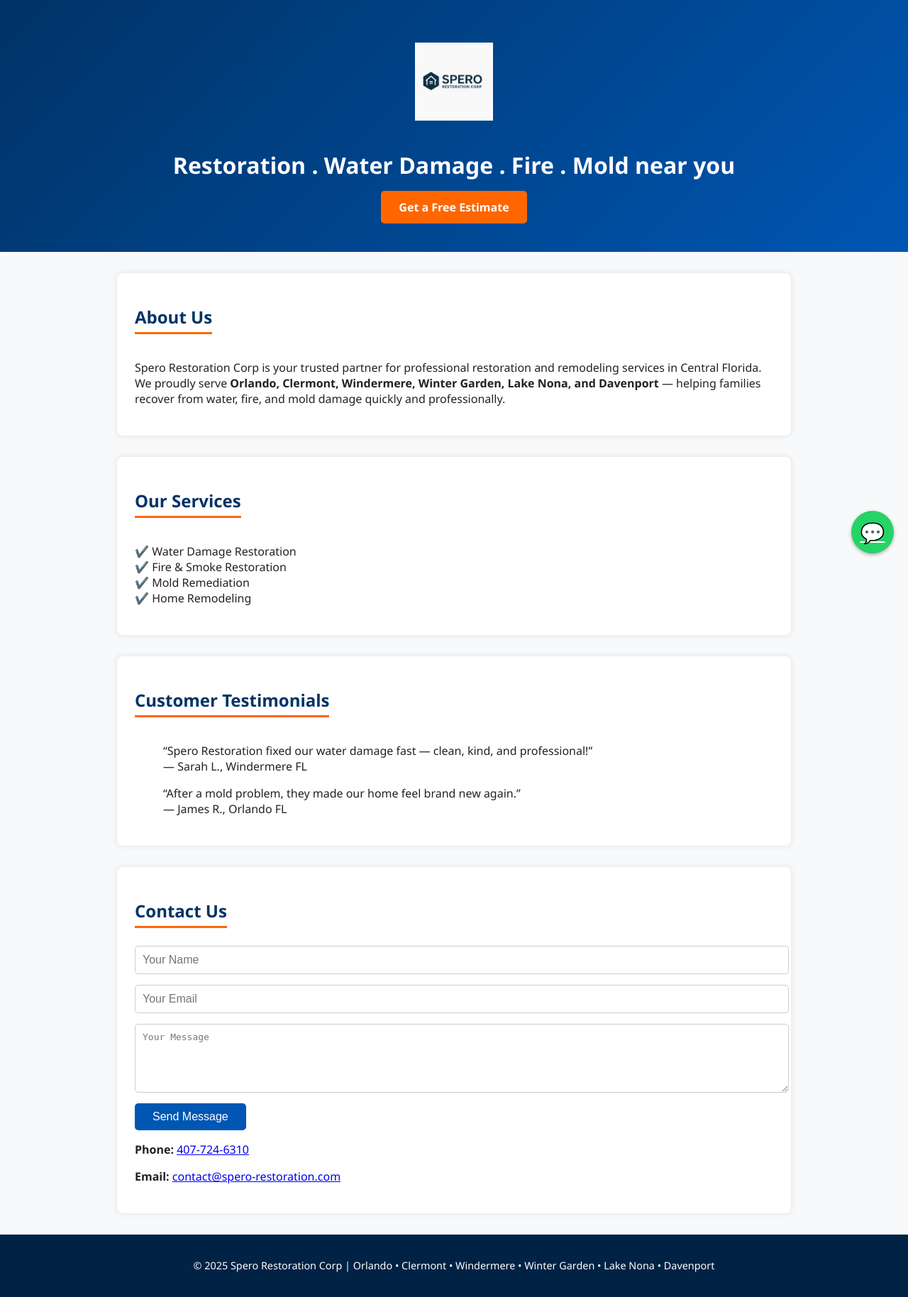
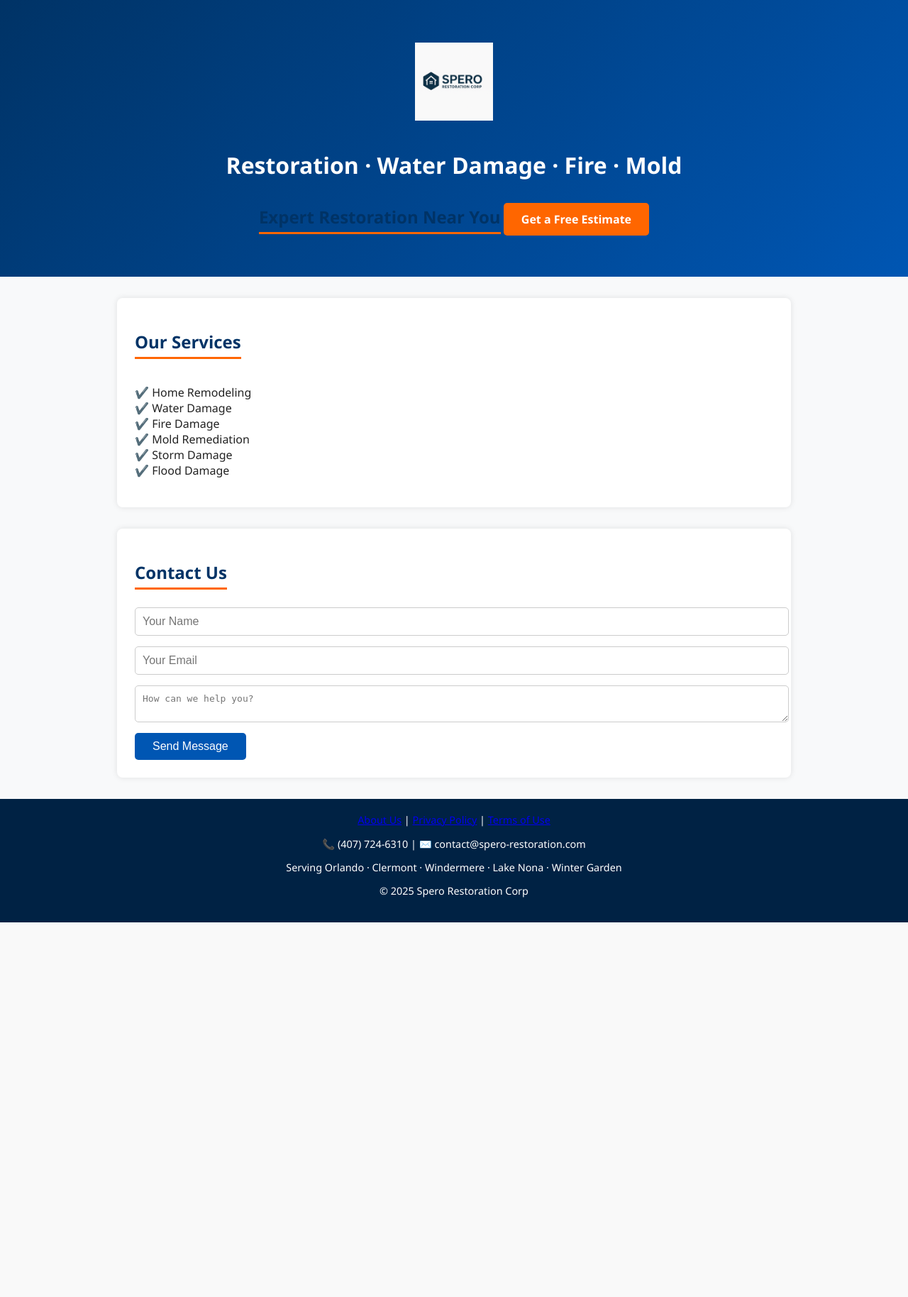
Before and after one commit to ROBERTOMAFFRA/spero-website, a Flask app: page / in a window 1280 px wide. Shown: the whole page at 71% size. After the commit the page ends 1300 px from the top, so only its background shows below. Run offline with Flask 3, Linux system fonts and the light colour scheme.

Commit message:
Update index.html

```diff
--- a/templates/index.html
+++ b/templates/index.html
@@ -3,58 +3,50 @@
 <head>
   <meta charset="UTF-8">
   <meta name="viewport" content="width=device-width, initial-scale=1.0">
-  <title>Spero Restoration Corp | Water, Fire & Mold Experts</title>
-  <meta name="description" content="Spero Restoration Corp - Professional restoration and remodeling services in Orlando, Clermont, Windermere, Lake Nona, and Davenport. Water Damage, Fire, and Mold specialists.">
+  <title>Spero Restoration Corp | Water, Fire & Mold Damage Experts</title>
+  <meta name="description" content="Spero Restoration Corp provides expert restoration and remodeling services in Orlando, Clermont, and surrounding areas. Specialists in water, fire, and mold damage repair.">
   <link rel="stylesheet" href="{{ url_for('static', filename='style.css') }}">
-  <link rel="icon" type="image/png" href="{{ url_for('static', filename='favicon.ico') }}">
+  <link rel="icon" href="{{ url_for('static', filename='favicon.png') }}" type="image/png">
 </head>
 <body>
-
-  <header>
+  <header class="hero">
     <img src="{{ url_for('static', filename='logo.png') }}" alt="Spero Restoration Logo" class="logo">
-    <h1>Restoration . Water Damage . Fire . Mold near you</h1>
+    <h1>Restoration · Water Damage · Fire · Mold</h1>
+    <h2>Expert Restoration Near You</h2>
     <a href="#contact" class="cta-button">Get a Free Estimate</a>
   </header>
 
-  <section>
-    <h2>About Us</h2>
-    <p>Spero Restoration Corp is your trusted partner for professional restoration and remodeling services in Central Florida. We proudly serve <strong>Orlando, Clermont, Windermere, Winter Garden, Lake Nona, and Davenport</strong> — helping families recover from water, fire, and mold damage quickly and professionally.</p>
-  </section>
-
-  <section>
+  <section class="services">
     <h2>Our Services</h2>
     <ul>
-      <li>Water Damage Restoration</li>
-      <li>Fire & Smoke Restoration</li>
+      <li>Home Remodeling</li>
+      <li>Water Damage</li>
+      <li>Fire Damage</li>
       <li>Mold Remediation</li>
-      <li>Home Remodeling</li>
+      <li>Storm Damage</li>
+      <li>Flood Damage</li>
     </ul>
   </section>
 
-  <section>
-    <h2>Customer Testimonials</h2>
-    <blockquote>“Spero Restoration fixed our water damage fast — clean, kind, and professional!”<br>— Sarah L., Windermere FL</blockquote>
-    <blockquote>“After a mold problem, they made our home feel brand new again.”<br>— James R., Orlando FL</blockquote>
-  </section>
-
-  <section id="contact">
+  <section id="contact" class="contact-form">
     <h2>Contact Us</h2>
-    <form action="/send_email" method="POST" autocomplete="off">
+    <form action="/contact" method="POST" autocomplete="off">
       <input type="text" name="name" placeholder="Your Name" required>
       <input type="email" name="email" placeholder="Your Email" required>
-      <textarea name="message" placeholder="Your Message" rows="5" required></textarea>
+      <textarea name="message" placeholder="How can we help you?" required></textarea>
       <button type="submit">Send Message</button>
     </form>
-
-    <p><strong>Phone:</strong> <a href="tel:4077246310">407-724-6310</a></p>
-    <p><strong>Email:</strong> <a href="mailto:contact@spero-restoration.com">contact@spero-restoration.com</a></p>
   </section>
 
   <footer>
-    <p>© 2025 Spero Restoration Corp | Orlando • Clermont • Windermere • Winter Garden • Lake Nona • Davenport</p>
+    <div class="footer-links">
+      <a href="/about">About Us</a> |
+      <a href="/privacy">Privacy Policy</a> |
+      <a href="/terms">Terms of Use</a>
+    </div>
+    <p>📞 (407) 724-6310 | ✉️ contact@spero-restoration.com</p>
+    <p>Serving Orlando · Clermont · Windermere · Lake Nona · Winter Garden</p>
+    <p>© 2025 Spero Restoration Corp</p>
   </footer>
-
-  <a href="https://wa.me/14077246310" class="whatsapp-float" target="_blank">💬</a>
-
 </body>
 </html>
```
